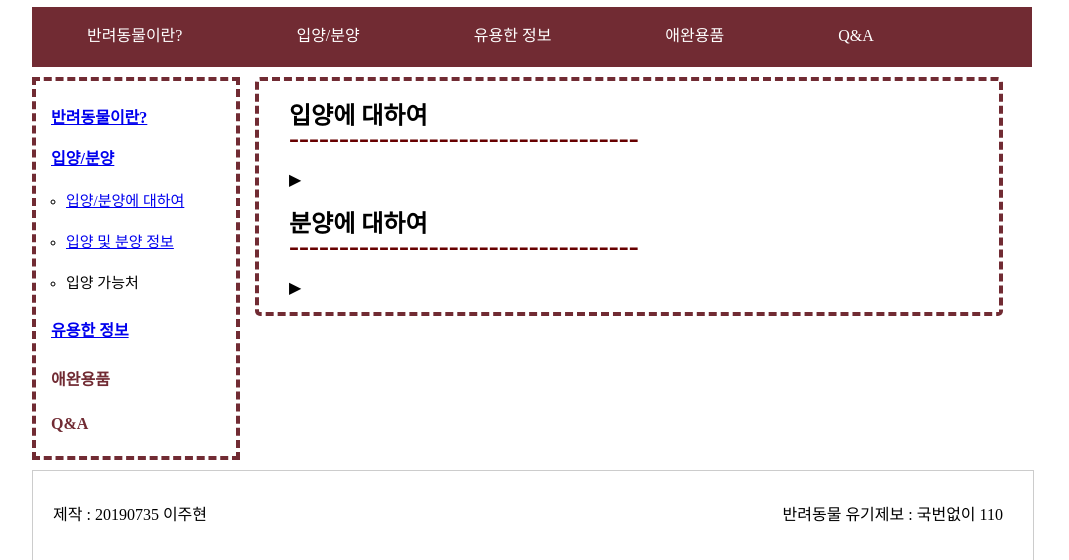
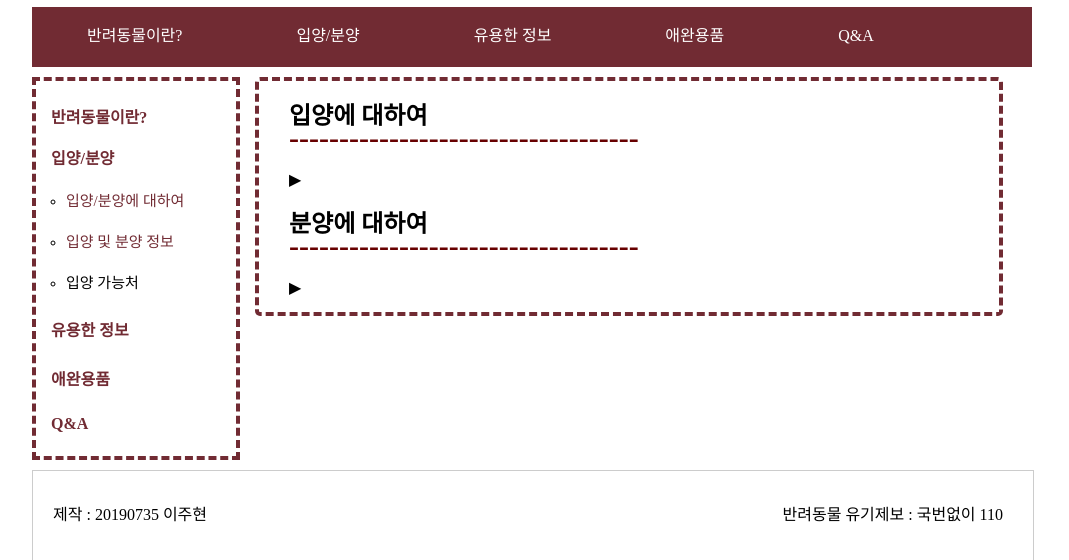
Before and after one commit to LJuhyun/LJuhyun.github.io, a plain HTML site: page index3.html in a window 1280 px wide. Shown: the part 94-654 px from the top of the page, without its empty margins (108-1177 px from the left). Drawn offline with Linux system fonts and the light colour scheme.

Commit message:
Update index3.html

```diff
--- a/index3.html
+++ b/index3.html
@@ -9,6 +9,16 @@
 	}
 	.clear{
 		clear : both;
+	}
+
+
+	a {
+		text-decoration: none;
+		color: #712b33;
+	}
+
+	a:hover{
+		text-decoration: underline;
 	}
 
 	header{
```
